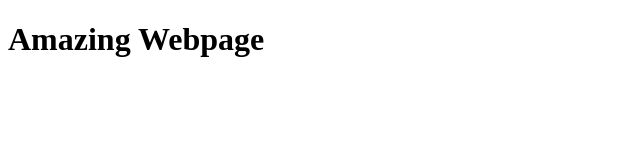
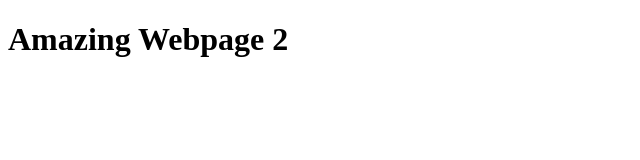
Before and after one commit to johandavidsen/Amazing-webpage, a plain HTML site: page index.html in a window 1280 px wide. Shown: the full height of the page, 0-640 px from the left. Drawn offline with Linux system fonts and the light colour scheme.

Commit message:
Ny hjemmeside

```diff
--- a/index.html
+++ b/index.html
@@ -2,6 +2,6 @@
 <html>
     <head></head>
     <body>
-        <h1>Amazing Webpage</h1>
+        <h1>Amazing Webpage 2</h1>
     </body>
 </html>
```
